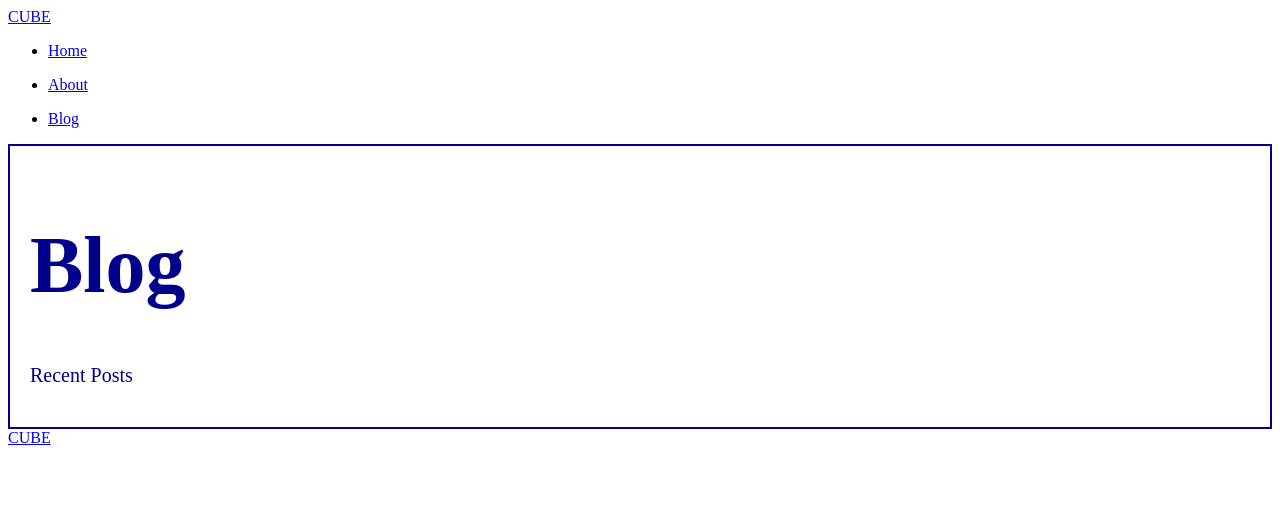
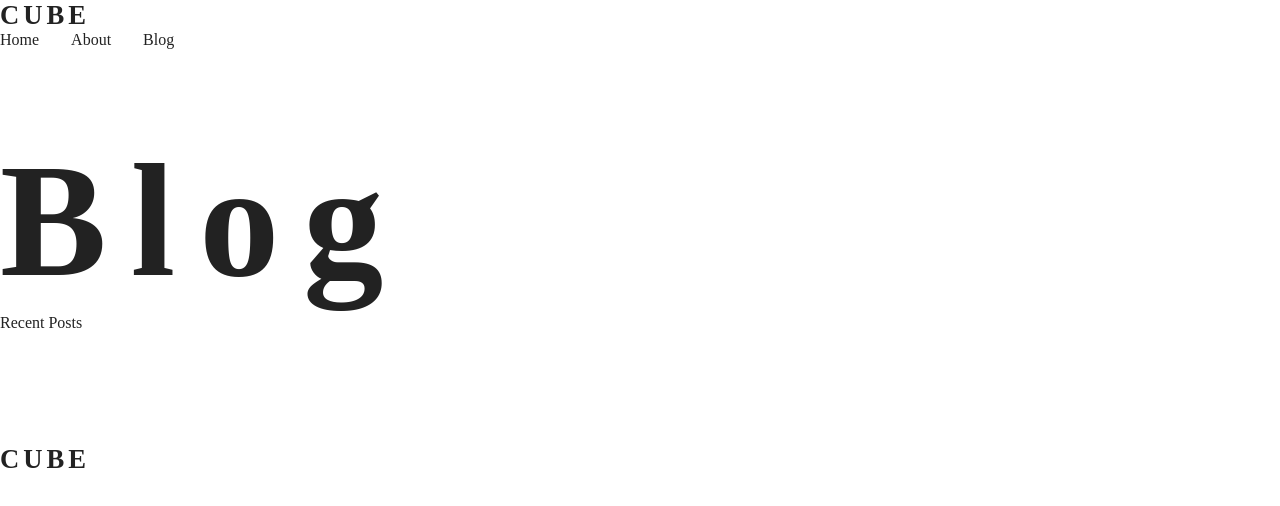
Before and after one commit to ryu-mei/sample_js, a Next.js app in the folder check_code/NextJs/blog/: page /blog in a window 1280 px wide. Shown: the top 506 px of the page. Built offline with nearby package versions, Linux system fonts and the light colour scheme.

Commit message:
CSS Modules途中

```diff
--- a/check_code/NextJs/blog/components/header.js
+++ b/check_code/NextJs/blog/components/header.js
@@ -4,7 +4,7 @@ import Nav from 'components/nav'
 export default function Feader() {
     return (
         <header>
-            <Logo />
+            <Logo BoxOn />
             <Nav />
         </header>
     )
--- a/check_code/NextJs/blog/components/logo.js
+++ b/check_code/NextJs/blog/components/logo.js
@@ -1,7 +1,9 @@
 import Link from 'next/link'
+import styles from 'styles/logo.module.css'
 
-export default function Logo() {
+export default function Logo({ boxOn = false }) {
     return (
-        <Link href="/">CUBE</Link>
+        <Link href="/" className={ boxOn ? styles.box : styles.basic } >CUBE
+        </Link>
     )
 }
--- a/check_code/NextJs/blog/components/nav.js
+++ b/check_code/NextJs/blog/components/nav.js
@@ -1,19 +1,16 @@
 import Link from "next/link";
+import styles from 'styles/nav.module.css'
 
 export default function Nav() {
     return (
         <nav>
-            <ul>
+            <ul className={styles.list}>
                 <li>
                     <Link href="/">Home</Link>
                 </li>
-            </ul>
-            <ul>
                 <li>
                     <Link href="/about">About</Link>
                 </li>
-            </ul>
-            <ul>
                 <li>
                     <Link href="/blog">Blog</Link>
                 </li>
--- a/check_code/NextJs/blog/pages/_app.js
+++ b/check_code/NextJs/blog/pages/_app.js
@@ -1,4 +1,4 @@
-import "@/styles/globals.css";
+import "styles/globals.css";
 import Layout from 'components/layout'
 
 export default function MyApp({ Component, pageProps }) {
--- a/check_code/NextJs/blog/styles/globals.css
+++ b/check_code/NextJs/blog/styles/globals.css
@@ -15,4 +15,42 @@
   --small-heading2: clamp(0.875rem, 4vw - 1rem , 1.6875rem);
   --small-heading3: calc(var(--small-heading2) * 0.86);
 
+  --space-xs: clamp(1.25rem, 1rem + 0.98vw, 1.875rem);
+  --space-sm: calc(var(--space-xs) * 1.5);
+  --space-md: calc(var(--space-xs) * 2);
+  --space-lg: calc(var(--space-xs) * 3);
+  --space-xl: calc(var(--space-xs) * 4);
+  --space-jump: clamp(1.25rem, 0.35rem + 3.8vw, 3.75rem);
 }
+
+body {
+  color: var(--black);
+  font-family: -apple-system, BlinkMacSystemFont, 'Segoe UI' Helvetica, Arial, sans-serif;
+}
+
+h1 {
+  font-size: var(--heading1);
+}
+
+h2 {
+  font-size: var(--heading2);
+}
+
+h3 {
+  font-size: var(--heading3);
+}
+
+body, h1, h2, h3, p, figure, ul {
+  margin: 0;
+  padding: 0;
+  list-style: none;
+}
+
+*, *::before, *::after {
+  box-sizing: border-box;
+}
+
+a {
+  color: inherit;
+  text-decoration: none;
+}
--- a/check_code/NextJs/blog/styles/hero.module.css
+++ b/check_code/NextJs/blog/styles/hero.module.css
@@ -1,13 +1,14 @@
 .text {
-    padding: 20px;
-    border: solid 2px currentColor;
-    color: darkblue;
+    padding-top: calc(var(--display) * 0.5);
+    padding-bottom: calc(var(--display) * 0.7);
 }
 
 .title {
-    font-size: 80px;
+    font-size: var(--display);
+    font-weight: 900;
+    letter-spacing: 0.15em;
 }
 
 .subtitle {
-    font-size: 20px;
+    font-size: var(--small--heading2);
 }
--- /dev/null
+++ b/check_code/NextJs/blog/styles/logo.module.css
@@ -0,0 +1,14 @@
+.basic {
+    font-size: var(--heading2);
+    font-weight: 700;
+    letter-spacing: 0.15em;
+}
+
+.box {
+    composes: basic;
+    display: inline-block;
+    padding: 1em 2em;
+    background-color: var(--gray-75);
+    color: var(--white);
+    font-size: var(--small-heading2);
+}
--- /dev/null
+++ b/check_code/NextJs/blog/styles/nav.module.css
@@ -0,0 +1,8 @@
+.list {
+    display: flex;
+    gap: 2em;
+}
+
+.list a:hover {
+    color: var(--accent);
+}
```
Also changed, not shown: check_code/NextJs/blog/styles/footer.module.css (added), check_code/NextJs/blog/styles/header.module.css (added), check_code/NextJs/blog/styles/layout.module.css (added).
